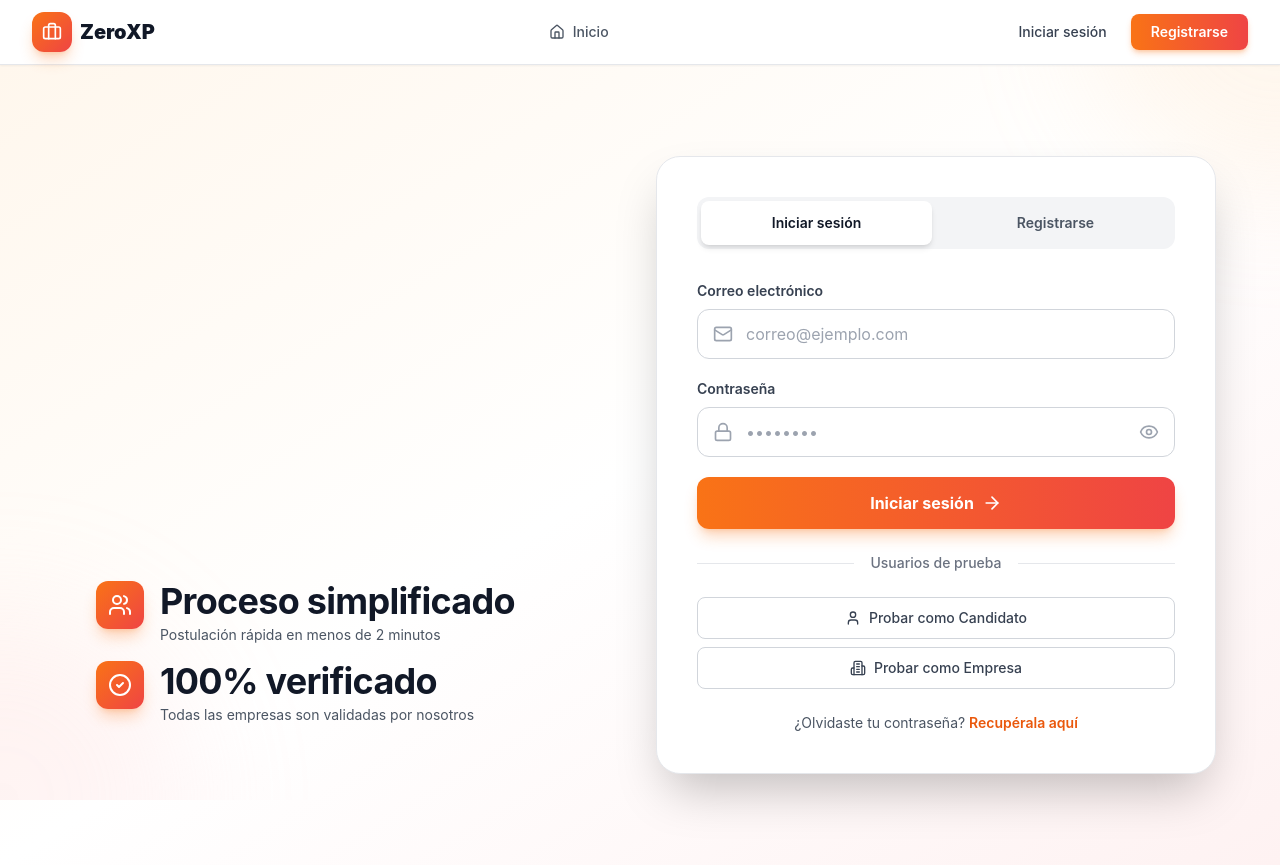
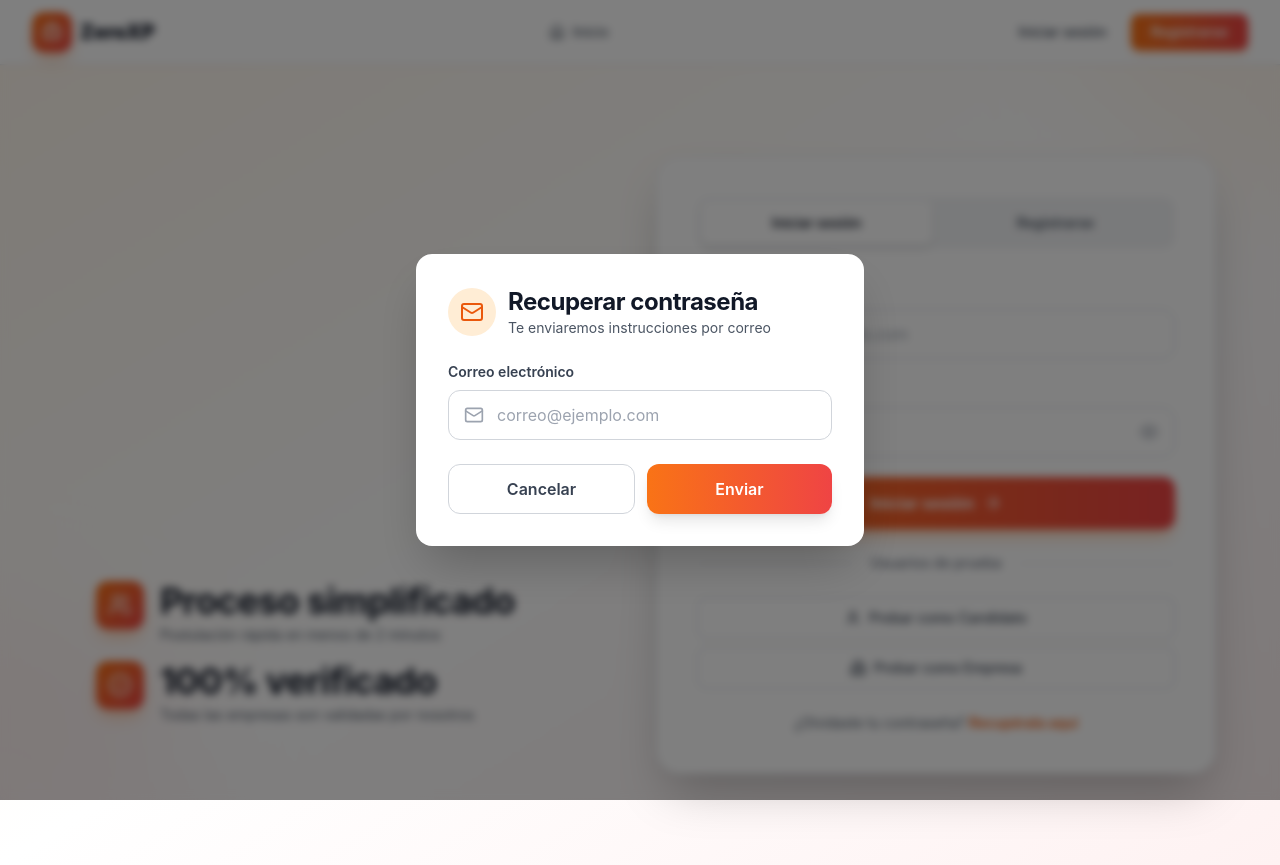
Before and after one commit to whastica/ZeroXP, a React (Create React App) app in the folder frontend/: page /auth in a window 1280 px wide. Both pictures are taken after a click on the button "Recupérala aquí". Built offline with nearby package versions, Linux system fonts and the light colour scheme.

Commit message:
HU101-Mejorar Página de Auth terminada

```diff
--- a/frontend/src/pages/AuthPage.jsx
+++ b/frontend/src/pages/AuthPage.jsx
@@ -17,6 +17,9 @@ import {
   Users,
   Loader2,
   AlertCircle,
+  Shield,
+  ShieldAlert,
+  ShieldCheck,
 } from "lucide-react";
 
 export default function AuthPage() {
@@ -24,6 +27,9 @@ export default function AuthPage() {
   const [userType, setUserType] = useState("candidate");
   const [showPassword, setShowPassword] = useState(false);
   const [isLoading, setIsLoading] = useState(false);
+  const [showRecoveryModal, setShowRecoveryModal] = useState(false);
+  const [recoveryEmail, setRecoveryEmail] = useState("");
+  const [recoveryLoading, setRecoveryLoading] = useState(false);
 
   const { login, register } = useAuth();
   const navigate = useNavigate();
@@ -39,34 +45,73 @@ export default function AuthPage() {
     fillDemoCredentials,
   } = useAuthForm(isLogin, userType);
 
+  // Función para calcular la fuerza de la contraseña
+  const calculatePasswordStrength = (password) => {
+    if (!password) return { strength: 0, label: "", color: "", icon: ShieldAlert, checks: {} };
+
+    let strength = 0;
+    const checks = {
+      length: password.length >= 8,
+      uppercase: /[A-Z]/.test(password),
+      lowercase: /[a-z]/.test(password),
+      number: /[0-9]/.test(password),
+      special: /[^A-Za-z0-9]/.test(password),
+    };
+
+    if (checks.length) strength += 20;
+    if (checks.uppercase) strength += 20;
+    if (checks.lowercase) strength += 20;
+    if (checks.number) strength += 20;
+    if (checks.special) strength += 20;
+
+    let label = "";
+    let color = "";
+    let icon = ShieldAlert;
+
+    if (strength <= 40) {
+      label = "Débil";
+      color = "bg-red-500";
+      icon = ShieldAlert;
+    } else if (strength <= 60) {
+      label = "Media";
+      color = "bg-yellow-500";
+      icon = Shield;
+    } else if (strength <= 80) {
+      label = "Fuerte";
+      color = "bg-blue-500";
+      icon = ShieldCheck;
+    } else {
+      label = "Muy fuerte";
+      color = "bg-green-500";
+      icon = ShieldCheck;
+    }
+
+    return { strength, label, color, icon, checks };
+  };
+
+  const passwordStrength = calculatePasswordStrength(formData.password);
+
   const handleSubmit = async (e) => {
     e.preventDefault();
 
-    // Validar formulario
     if (!validateForm()) {
       toast.error("Por favor corrige los errores en el formulario");
       return;
     }
 
     setIsLoading(true);
-
-    // Simular delay de red
     await new Promise((resolve) => setTimeout(resolve, 800));
 
     try {
       if (isLogin) {
-        // Login
         const success = login(formData.email, formData.password);
         if (success) {
-          toast.success("¡Bienvenido de nuevo!", {
-            icon: "👋",
-          });
+          toast.success("¡Bienvenido de nuevo!", { icon: "👋" });
           navigate("/");
         } else {
           toast.error("Credenciales inválidas. Intenta con los usuarios de prueba.");
         }
       } else {
-        // Registro
         const userData = {
           email: formData.email,
           password: formData.password,
@@ -77,9 +122,7 @@ export default function AuthPage() {
 
         const result = register(userData);
         if (result.success) {
-          toast.success("¡Cuenta creada exitosamente!", {
-            icon: "🎉",
-          });
+          toast.success("¡Cuenta creada exitosamente!", { icon: "🎉" });
           navigate("/");
         } else {
           toast.error(result.message || "Error al crear la cuenta");
@@ -90,6 +133,27 @@ export default function AuthPage() {
     } finally {
       setIsLoading(false);
     }
+  };
+
+  const handlePasswordRecovery = async (e) => {
+    e.preventDefault();
+
+    if (!recoveryEmail || !/^[^\s@]+@[^\s@]+\.[^\s@]+$/.test(recoveryEmail)) {
+      toast.error("Por favor ingresa un correo válido");
+      return;
+    }
+
+    setRecoveryLoading(true);
+    await new Promise((resolve) => setTimeout(resolve, 1500));
+
+    toast.success("Se ha enviado un correo con instrucciones para recuperar tu contraseña", {
+      icon: "📧",
+      duration: 4000,
+    });
+
+    setRecoveryLoading(false);
+    setShowRecoveryModal(false);
+    setRecoveryEmail("");
   };
 
   const handleTabChange = (newIsLogin) => {
@@ -104,16 +168,81 @@ export default function AuthPage() {
     });
   };
 
+  const PasswordStrengthIcon = passwordStrength.icon;
+
   return (
     <div className="min-h-screen bg-gradient-to-br from-orange-50 via-white to-red-50 flex items-center justify-center p-4">
-      {/* Patrón decorativo de fondo */}
       <div className="absolute inset-0 overflow-hidden pointer-events-none">
         <div className="absolute top-0 right-0 w-96 h-96 bg-orange-200 rounded-full blur-3xl opacity-20 transform translate-x-1/2 -translate-y-1/2" />
         <div className="absolute bottom-0 left-0 w-96 h-96 bg-red-200 rounded-full blur-3xl opacity-20 transform -translate-x-1/2 translate-y-1/2" />
       </div>
 
+      {/* Modal de Recuperación */}
+      {showRecoveryModal && (
+        <div className="fixed inset-0 bg-black/50 backdrop-blur-sm z-50 flex items-center justify-center p-4 animate-fade-in">
+          <div className="bg-white rounded-2xl shadow-2xl max-w-md w-full p-8 animate-scale-in">
+            <div className="flex items-center gap-3 mb-6">
+              <div className="w-12 h-12 rounded-full bg-orange-100 flex items-center justify-center">
+                <Mail className="w-6 h-6 text-orange-600" />
+              </div>
+              <div>
+                <h2 className="text-2xl font-bold text-gray-900">Recuperar contraseña</h2>
+                <p className="text-sm text-gray-600">Te enviaremos instrucciones por correo</p>
+              </div>
+            </div>
+
+            <form onSubmit={handlePasswordRecovery} className="space-y-4">
+              <div>
+                <label className="block text-sm font-semibold text-gray-700 mb-2">
+                  Correo electrónico
+                </label>
+                <div className="relative">
+                  <Mail className="absolute left-4 top-1/2 transform -translate-y-1/2 w-5 h-5 text-gray-400" />
+                  <input
+                    type="email"
+                    value={recoveryEmail}
+                    onChange={(e) => setRecoveryEmail(e.target.value)}
+                    placeholder="correo@ejemplo.com"
+                    disabled={recoveryLoading}
+                    className="w-full pl-12 pr-4 py-3 rounded-xl border border-gray-300 focus:ring-2 focus:ring-orange-500/20 focus:border-orange-500 focus:outline-none transition-all disabled:opacity-50"
+                  />
+                </div>
+              </div>
+
+              <div className="flex gap-3 pt-2">
+                <button
+                  type="button"
+                  onClick={() => {
+                    setShowRecoveryModal(false);
+                    setRecoveryEmail("");
+                  }}
+                  disabled={recoveryLoading}
+                  className="flex-1 py-3 px-4 rounded-xl border border-gray-300 text-gray-700 font-semibold hover:bg-gray-50 transition-all disabled:opacity-50"
+                >
+                  Cancelar
+                </button>
+                <button
+                  type="submit"
+                  disabled={recoveryLoading}
+                  className="flex-1 py-3 px-4 rounded-xl bg-gradient-to-r from-orange-500 to-red-500 text-white font-semibold shadow-lg hover:shadow-xl transition-all disabled:opacity-50 flex items-center justify-center gap-2"
+                >
+                  {recoveryLoading ? (
+                    <>
+                      <Loader2 className="w-5 h-5 animate-spin" />
+                      <span>Enviando...</span>
+                    </>
+                  ) : (
+                    "Enviar"
+                  )}
+                </button>
+              </div>
+            </form>
+          </div>
+        </div>
+      )}
+
       <div className="relative w-full max-w-6xl grid grid-cols-1 lg:grid-cols-2 gap-8 items-center">
-        {/* Panel izquierdo - Información */}
+        {/* Panel izquierdo */}
         <div className="hidden lg:flex flex-col justify-center space-y-8 p-8">
           <div>
             <div className="inline-flex items-center gap-2 px-4 py-2 rounded-full bg-orange-100 border border-orange-200 mb-6 animate-fade-in">
@@ -132,7 +261,6 @@ export default function AuthPage() {
             </p>
           </div>
 
-          {/* Features */}
           <div className="space-y-4">
             {[
               {
@@ -160,12 +288,8 @@ export default function AuthPage() {
                   <feature.icon className="w-6 h-6 text-white" />
                 </div>
                 <div>
-                  <h3 className="font-bold text-gray-900 mb-1">
-                    {feature.title}
-                  </h3>
-                  <p className="text-sm text-gray-600">
-                    {feature.description}
-                  </p>
+                  <h3 className="font-bold text-gray-900 mb-1">{feature.title}</h3>
+                  <p className="text-sm text-gray-600">{feature.description}</p>
                 </div>
               </div>
             ))}
@@ -175,15 +299,13 @@ export default function AuthPage() {
         {/* Panel derecho - Formulario */}
         <div className="relative animate-scale-in">
           <div className="bg-white rounded-3xl shadow-2xl border border-gray-200 p-8 md:p-10">
-            {/* Tabs Login/Registro */}
+            {/* Tabs */}
             <div className="flex gap-2 p-1 bg-gray-100 rounded-xl mb-8">
               <button
                 onClick={() => handleTabChange(true)}
                 disabled={isLoading}
                 className={`flex-1 py-3 px-4 rounded-lg font-semibold text-sm transition-all duration-300 ${
-                  isLogin
-                    ? "bg-white text-gray-900 shadow-md"
-                    : "text-gray-600 hover:text-gray-900"
+                  isLogin ? "bg-white text-gray-900 shadow-md" : "text-gray-600 hover:text-gray-900"
                 } disabled:opacity-50 disabled:cursor-not-allowed`}
               >
                 Iniciar sesión
@@ -192,16 +314,14 @@ export default function AuthPage() {
                 onClick={() => handleTabChange(false)}
                 disabled={isLoading}
                 className={`flex-1 py-3 px-4 rounded-lg font-semibold text-sm transition-all duration-300 ${
-                  !isLogin
-                    ? "bg-white text-gray-900 shadow-md"
-                    : "text-gray-600 hover:text-gray-900"
+                  !isLogin ? "bg-white text-gray-900 shadow-md" : "text-gray-600 hover:text-gray-900"
                 } disabled:opacity-50 disabled:cursor-not-allowed`}
               >
                 Registrarse
               </button>
             </div>
 
-            {/* Selector de tipo de usuario (solo en registro) */}
+            {/* Selector tipo usuario */}
             {!isLogin && (
               <div className="mb-6 animate-fade-in">
                 <label className="block text-sm font-semibold text-gray-700 mb-3">
@@ -218,20 +338,12 @@ export default function AuthPage() {
                         : "border-gray-200 hover:border-gray-300"
                     } disabled:opacity-50 disabled:cursor-not-allowed`}
                   >
-                    <User
-                      className={`w-6 h-6 mx-auto mb-2 transition-colors ${
-                        userType === "candidate"
-                          ? "text-orange-600"
-                          : "text-gray-400"
-                      }`}
-                    />
-                    <p
-                      className={`text-sm font-semibold ${
-                        userType === "candidate"
-                          ? "text-orange-600"
-                          : "text-gray-600"
-                      }`}
-                    >
+                    <User className={`w-6 h-6 mx-auto mb-2 transition-colors ${
+                      userType === "candidate" ? "text-orange-600" : "text-gray-400"
+                    }`} />
+                    <p className={`text-sm font-semibold ${
+                      userType === "candidate" ? "text-orange-600" : "text-gray-600"
+                    }`}>
                       Candidato
                     </p>
                   </button>
@@ -245,20 +357,12 @@ export default function AuthPage() {
                         : "border-gray-200 hover:border-gray-300"
                     } disabled:opacity-50 disabled:cursor-not-allowed`}
                   >
-                    <Building2
-                      className={`w-6 h-6 mx-auto mb-2 transition-colors ${
-                        userType === "company"
-                          ? "text-orange-600"
-                          : "text-gray-400"
-                      }`}
-                    />
-                    <p
-                      className={`text-sm font-semibold ${
-                        userType === "company"
-                          ? "text-orange-600"
-                          : "text-gray-600"
-                      }`}
-                    >
+                    <Building2 className={`w-6 h-6 mx-auto mb-2 transition-colors ${
+                      userType === "company" ? "text-orange-600" : "text-gray-400"
+                    }`} />
+                    <p className={`text-sm font-semibold ${
+                      userType === "company" ? "text-orange-600" : "text-gray-600"
+                    }`}>
                       Empresa
                     </p>
                   </button>
@@ -268,13 +372,11 @@ export default function AuthPage() {
 
             {/* Formulario */}
             <form onSubmit={handleSubmit} className="space-y-5">
-              {/* Nombre (solo registro) */}
+              {/* Nombre */}
               {!isLogin && (
                 <div className="animate-fade-in">
                   <label className="block text-sm font-semibold text-gray-700 mb-2">
-                    {userType === "candidate"
-                      ? "Nombre completo"
-                      : "Nombre de contacto"}
+                    {userType === "candidate" ? "Nombre completo" : "Nombre de contacto"}
                   </label>
                   <div className="relative">
                     <User className="absolute left-4 top-1/2 transform -translate-y-1/2 w-5 h-5 text-gray-400" />
@@ -302,7 +404,7 @@ export default function AuthPage() {
                 </div>
               )}
 
-              {/* Nombre de empresa (solo registro empresa) */}
+              {/* Nombre empresa */}
               {!isLogin && userType === "company" && (
                 <div className="animate-fade-in">
                   <label className="block text-sm font-semibold text-gray-700 mb-2">
@@ -391,11 +493,7 @@ export default function AuthPage() {
                     disabled={isLoading}
                     className="absolute right-4 top-1/2 transform -translate-y-1/2 text-gray-400 hover:text-gray-600 transition-colors disabled:opacity-50"
                   >
-                    {showPassword ? (
-                      <EyeOff className="w-5 h-5" />
-                    ) : (
-                      <Eye className="w-5 h-5" />
-                    )}
+                    {showPassword ? <EyeOff className="w-5 h-5" /> : <Eye className="w-5 h-5" />}
                   </button>
                   {errors.password && touched.password && (
                     <div className="flex items-center gap-1 mt-1.5 text-red-600 text-xs animate-fade-in">
@@ -404,6 +502,53 @@ export default function AuthPage() {
                     </div>
                   )}
                 </div>
+
+                {/* Indicador fuerza contraseña */}
+                {!isLogin && formData.password && (
+                  <div className="mt-3 space-y-2 animate-fade-in">
+                    <div className="flex items-center gap-3">
+                      <div className="flex-1 h-2 bg-gray-200 rounded-full overflow-hidden">
+                        <div
+                          className={`h-full ${passwordStrength.color} transition-all duration-300 ease-out`}
+                          style={{ width: `${passwordStrength.strength}%` }}
+                        />
+                      </div>
+                      <div className="flex items-center gap-1.5 min-w-[100px]">
+                        <PasswordStrengthIcon className={`w-4 h-4 ${
+                          passwordStrength.strength <= 40 ? 'text-red-500' :
+                          passwordStrength.strength <= 60 ? 'text-yellow-500' :
+                          passwordStrength.strength <= 80 ? 'text-blue-500' : 'text-green-500'
+                        }`} />
+                        <span className={`text-xs font-semibold ${
+                          passwordStrength.strength <= 40 ? 'text-red-600' :
+                          passwordStrength.strength <= 60 ? 'text-yellow-600' :
+                          passwordStrength.strength <= 80 ? 'text-blue-600' : 'text-green-600'
+                        }`}>
+                          {passwordStrength.label}
+                        </span>
+                      </div>
+                    </div>
+
+                    <div className="grid grid-cols-2 gap-2 text-xs">
+                      <div className={`flex items-center gap-1.5 ${passwordStrength.checks.length ? 'text-green-600' : 'text-gray-400'}`}>
+                        <CheckCircle2 className="w-3 h-3" />
+                        <span>Mínimo 8 caracteres</span>
+                      </div>
+                      <div className={`flex items-center gap-1.5 ${passwordStrength.checks.uppercase ? 'text-green-600' : 'text-gray-400'}`}>
+                        <CheckCircle2 className="w-3 h-3" />
+                        <span>Mayúscula</span>
+                      </div>
+                      <div className={`flex items-center gap-1.5 ${passwordStrength.checks.number ? 'text-green-600' : 'text-gray-400'}`}>
+                        <CheckCircle2 className="w-3 h-3" />
+                        <span>Número</span>
+                      </div>
+                      <div className={`flex items-center gap-1.5 ${passwordStrength.checks.special ? 'text-green-600' : 'text-gray-400'}`}>
+                        <CheckCircle2 className="w-3 h-3" />
+                        <span>Carácter especial</span>
+                      </div>
+                    </div>
+                  </div>
+                )}
               </div>
 
               {/* Botón Submit */}
@@ -441,7 +586,7 @@ export default function AuthPage() {
               </div>
             </div>
 
-            {/* Botones de demo */}
+            {/* Botones demo */}
             <div className="space-y-2">
               <button
                 type="button"
@@ -469,6 +614,7 @@ export default function AuthPage() {
                 ¿Olvidaste tu contraseña?{" "}
                 <button
                   type="button"
+                  onClick={() => setShowRecoveryModal(true)}
                   className="text-orange-600 hover:text-orange-700 font-semibold transition-colors"
                   disabled={isLoading}
                 >
```
